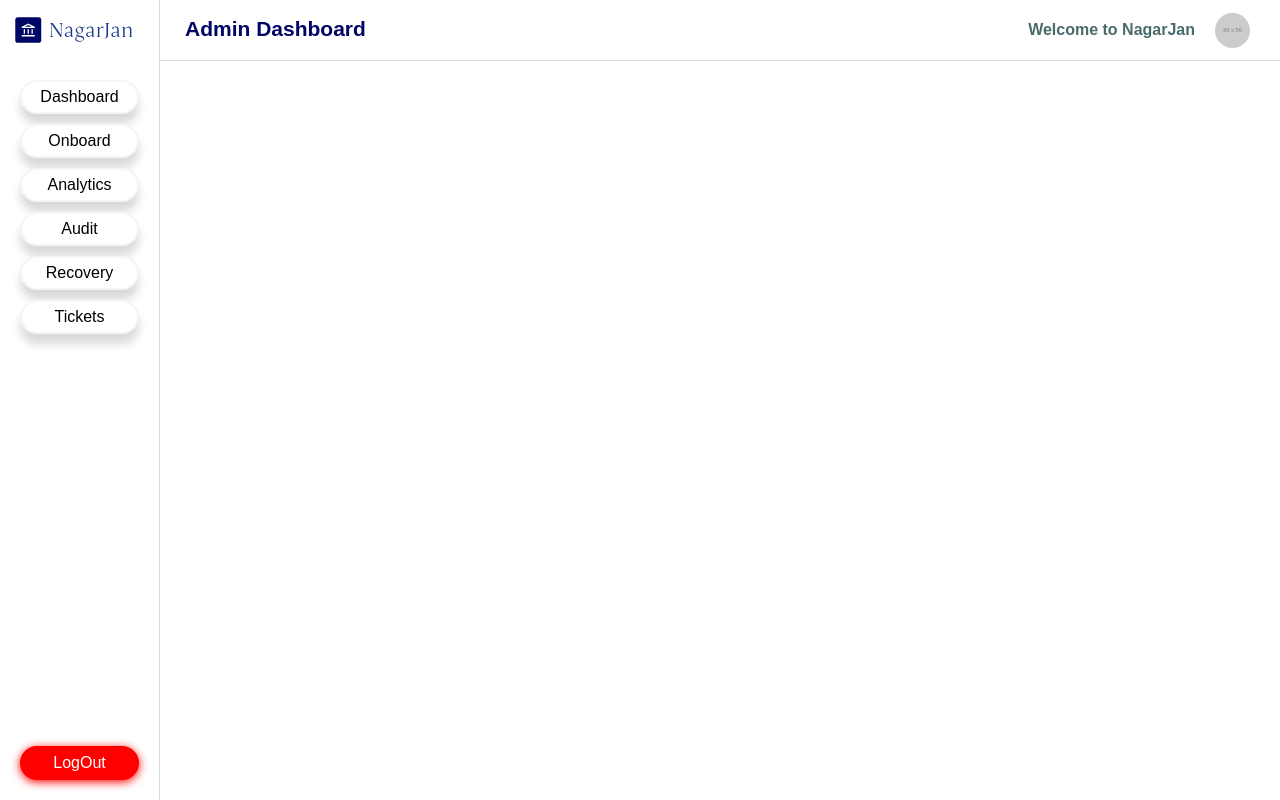
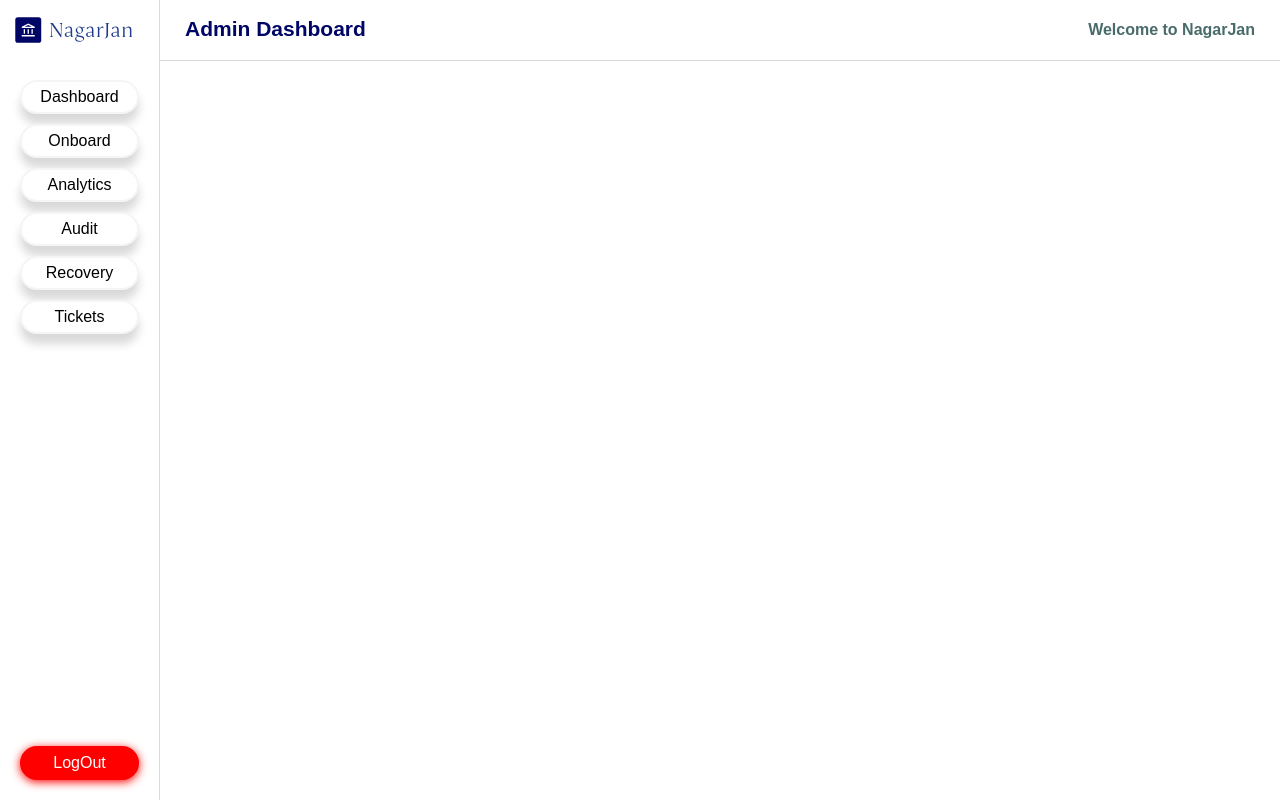
Before and after one commit to gitgyana/NagarJanFrontend, an Angular app: page / in a window 1280 px wide. Built offline with nearby package versions, Linux system fonts and the light colour scheme; a web font is replaced by a local one.

Commit message:
Refactor Header

```diff
--- a/src/app/shared/component/header/header.css
+++ b/src/app/shared/component/header/header.css
@@ -24,8 +24,6 @@
 }
 
 .user {
-    grid-template-columns: auto 40px;
-    justify-content: end;
     align-items: center;
 }
 
--- a/src/app/shared/component/header/header.html
+++ b/src/app/shared/component/header/header.html
@@ -1,14 +1,5 @@
 <div class="header">
     <div class="site data">
-        @if(organisationLogo) {
-            <div class="logo">
-                <img
-                    src="/logo/logo-nagarjan.svg"
-                    alt="Organisation Logo"
-                />
-            </div>
-        }
-
         <div class="info">
             <p class="tab-name">{{ currentTab }}</p>
             <p class="tab-dir">{{ breadcrumb }}</p>
@@ -18,11 +9,5 @@
 
     <div class="user data">
         <p class="welcome">Welcome {{ userName }}</p>
-
-        <img
-            [src]="profileImage"
-            alt="Profile Image"
-            loading="lazy"
-        />
     </div>
 </div>
--- a/src/app/shared/component/header/header.ts
+++ b/src/app/shared/component/header/header.ts
@@ -11,8 +11,6 @@ import {SetupInterface} from '../../../code/models/setup.model';
     styleUrl: './header.css',
 })
 export class Header implements OnInit, OnDestroy {
-    @Input() organisationLogo?: string;
-
     breadcrumb: string = '';
     currentTab: string = '';
 
@@ -82,8 +80,4 @@ export class Header implements OnInit, OnDestroy {
     get userName(): string {
         return this.userData.data.firstName || 'User';
     }
-
-    get profileImage(): string {
-        return this.userData.data.profileImage || 'https://placehold.co/50x50';
-    }
 }
```
